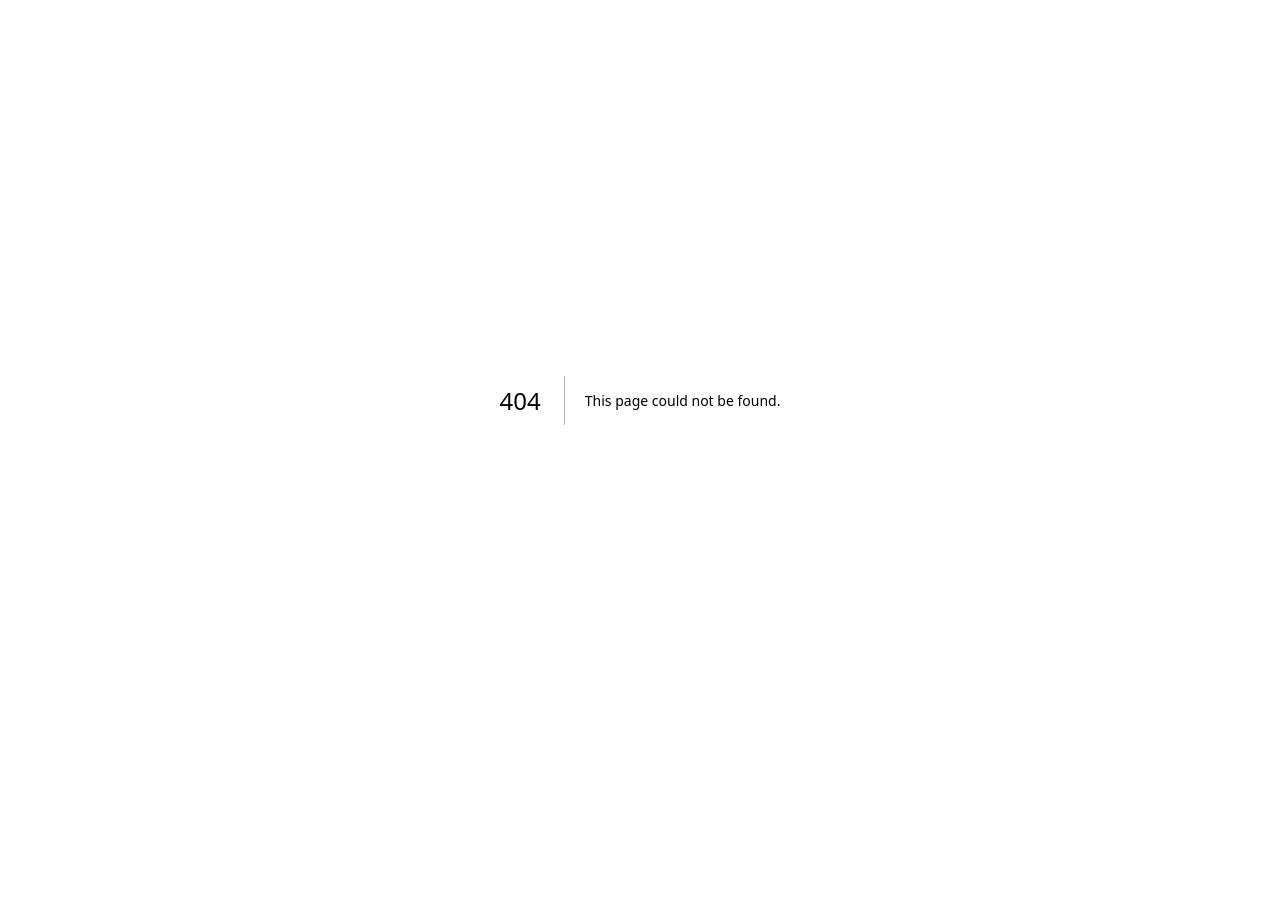
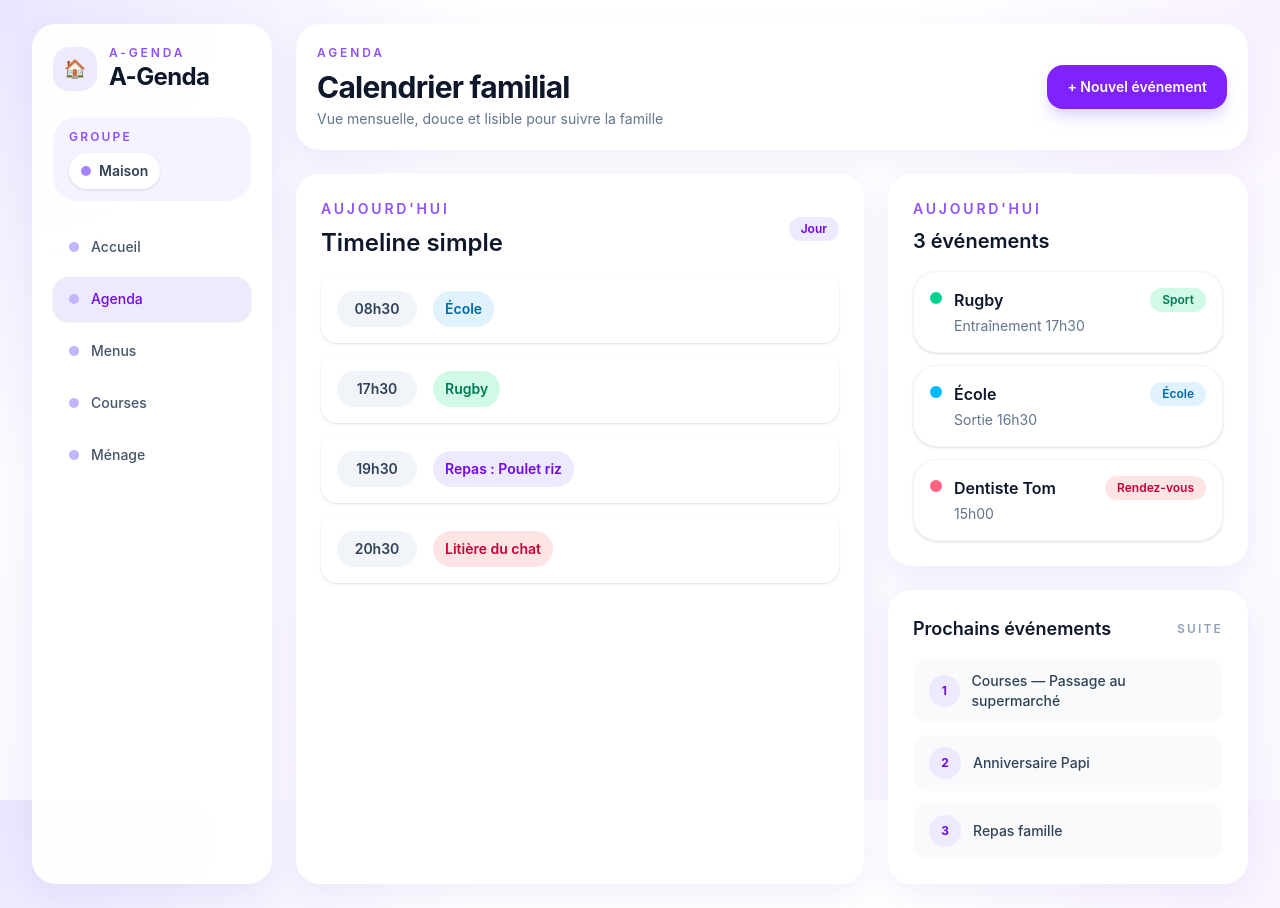
Before and after one commit to StephaneVenier/a-genda, a Next.js app: page /agenda in a window 1280 px wide. Before the commit this address had no page. Before the commit the page ends 800 px from the top, so only its background shows below. Built offline with nearby package versions, Linux system fonts and the light colour scheme.

Commit message:
fix: restore agenda navigation

```diff
--- /dev/null
+++ b/app/agenda/page.tsx
@@ -0,0 +1,202 @@
+import Link from "next/link";
+
+const events = [
+  {
+    title: "Rugby",
+    detail: "Entraînement 17h30",
+    badge: "Sport",
+    badgeStyle: "bg-emerald-100 text-emerald-700",
+    dot: "bg-emerald-400",
+  },
+  {
+    title: "École",
+    detail: "Sortie 16h30",
+    badge: "École",
+    badgeStyle: "bg-sky-100 text-sky-700",
+    dot: "bg-sky-400",
+  },
+  {
+    title: "Dentiste Tom",
+    detail: "15h00",
+    badge: "Rendez-vous",
+    badgeStyle: "bg-rose-100 text-rose-700",
+    dot: "bg-rose-400",
+  },
+];
+
+const upcomingEvents = ["Courses — Passage au supermarché", "Anniversaire Papi", "Repas famille"];
+
+const navItems = ["Accueil", "Agenda", "Menus", "Courses", "Ménage"];
+const navMap: Record<string, string> = {
+  Accueil: "/",
+  Agenda: "/agenda",
+  Menus: "/menus",
+  Courses: "/courses",
+  "Ménage": "/menage",
+};
+
+export default function AgendaPage() {
+  return (
+    <main className="min-h-screen px-4 py-4 text-slate-900 sm:px-6 lg:px-8 lg:py-6">
+      <div className="mx-auto grid max-w-7xl gap-6 lg:grid-cols-[240px_minmax(0,1fr)]">
+        <aside className="hidden lg:flex lg:flex-col">
+          <div className="glass-card flex h-full flex-col p-5">
+            <div className="space-y-6">
+              <div className="flex items-center gap-3">
+                <div className="flex h-11 w-11 items-center justify-center rounded-2xl bg-violet-100 text-lg">
+                  🏠
+                </div>
+                <div>
+                  <p className="text-xs font-semibold uppercase tracking-[0.24em] text-violet-500">
+                    A-Genda
+                  </p>
+                  <h1 className="text-2xl font-bold tracking-tight text-slate-900">A-Genda</h1>
+                </div>
+              </div>
+
+              <div className="rounded-3xl bg-violet-50 px-4 py-3">
+                <p className="text-xs font-semibold uppercase tracking-[0.18em] text-violet-500">
+                  Groupe
+                </p>
+                <div className="mt-2 inline-flex items-center gap-2 rounded-full bg-white px-3 py-2 text-sm font-semibold text-slate-700 shadow-sm">
+                  <span className="h-2.5 w-2.5 rounded-full bg-violet-400" />
+                  Maison
+                </div>
+              </div>
+            </div>
+
+            <nav className="mt-6 space-y-2">
+              {navItems.map((item) => (
+                <Link
+                  key={item}
+                  href={navMap[item]}
+                  className={[
+                    "flex items-center gap-3 rounded-2xl px-4 py-3 text-sm font-medium transition duration-200",
+                    item === "Agenda"
+                      ? "bg-violet-100 text-violet-700 shadow-sm"
+                      : "text-slate-600 hover:-translate-y-0.5 hover:bg-slate-50 hover:text-slate-900 hover:shadow-sm",
+                  ].join(" ")}
+                >
+                  <span className="h-2.5 w-2.5 rounded-full bg-violet-300" />
+                  {item}
+                </Link>
+              ))}
+            </nav>
+          </div>
+        </aside>
+
+        <section className="space-y-6 pb-24 lg:pb-0">
+          <header className="glass-card flex flex-col gap-4 p-5 sm:flex-row sm:items-center sm:justify-between">
+            <div>
+              <p className="text-xs font-semibold uppercase tracking-[0.24em] text-violet-500">
+                Agenda
+              </p>
+              <h1 className="mt-2 text-3xl font-bold tracking-tight text-slate-900">
+                Calendrier familial
+              </h1>
+              <p className="mt-1 text-sm text-slate-500">
+                Vue mensuelle, douce et lisible pour suivre la famille
+              </p>
+            </div>
+
+            <button className="inline-flex items-center justify-center rounded-2xl bg-violet-600 px-5 py-3 text-sm font-semibold text-white shadow-lg shadow-violet-200 transition duration-200 hover:-translate-y-0.5 hover:bg-violet-500 hover:shadow-xl">
+              + Nouvel événement
+            </button>
+          </header>
+
+          <div className="grid gap-6 xl:grid-cols-[minmax(0,1.7fr)_360px]">
+            <article className="glass-card p-5 md:p-6">
+              <div className="mb-4 flex items-center justify-between">
+                <div>
+                  <p className="text-sm font-semibold uppercase tracking-[0.2em] text-violet-500">
+                    Aujourd&apos;hui
+                  </p>
+                  <h2 className="mt-2 text-2xl font-semibold text-slate-900">Timeline simple</h2>
+                </div>
+                <span className="rounded-full bg-violet-100 px-3 py-1 text-xs font-semibold text-violet-700">
+                  Jour
+                </span>
+              </div>
+
+              <div className="space-y-3">
+                {[
+                  ["08h30", "École", "bg-sky-100 text-sky-700"],
+                  ["17h30", "Rugby", "bg-emerald-100 text-emerald-700"],
+                  ["19h30", "Repas : Poulet riz", "bg-violet-100 text-violet-700"],
+                  ["20h30", "Litière du chat", "bg-rose-100 text-rose-700"],
+                ].map(([time, label, tone]) => (
+                  <div
+                    key={time}
+                    className="flex items-center gap-4 rounded-2xl bg-white p-4 shadow-sm transition duration-200 hover:-translate-y-0.5 hover:shadow-md"
+                  >
+                    <span className="min-w-20 rounded-full bg-slate-100 px-3 py-2 text-center text-sm font-semibold text-slate-700">
+                      {time}
+                    </span>
+                    <span className={`rounded-full px-3 py-2 text-sm font-semibold ${tone}`}>
+                      {label}
+                    </span>
+                  </div>
+                ))}
+              </div>
+            </article>
+
+            <aside className="space-y-6">
+              <article className="glass-card p-5 md:p-6">
+                <div className="mb-4 flex items-center justify-between">
+                  <div>
+                    <p className="text-sm font-semibold uppercase tracking-[0.2em] text-violet-500">
+                      Aujourd&apos;hui
+                    </p>
+                    <h3 className="mt-2 text-xl font-semibold text-slate-900">3 événements</h3>
+                  </div>
+                </div>
+
+                <div className="space-y-3">
+                  {events.map((event) => (
+                    <article
+                      key={event.title}
+                      className="rounded-3xl border border-slate-100 bg-white p-4 shadow-sm transition duration-200 hover:-translate-y-0.5 hover:shadow-md"
+                    >
+                      <div className="flex items-start gap-3">
+                        <span className={`mt-1 h-3 w-3 rounded-full ${event.dot}`} />
+                        <div className="min-w-0 flex-1">
+                          <h4 className="font-semibold text-slate-900">{event.title}</h4>
+                          <p className="mt-1 text-sm text-slate-500">{event.detail}</p>
+                        </div>
+                        <span className={`rounded-full px-3 py-1 text-xs font-semibold ${event.badgeStyle}`}>
+                          {event.badge}
+                        </span>
+                      </div>
+                    </article>
+                  ))}
+                </div>
+              </article>
+
+              <article className="glass-card p-5 md:p-6">
+                <div className="mb-4 flex items-center justify-between">
+                  <h3 className="text-lg font-semibold text-slate-900">Prochains événements</h3>
+                  <span className="text-xs font-semibold uppercase tracking-[0.18em] text-slate-400">
+                    Suite
+                  </span>
+                </div>
+                <div className="space-y-3">
+                  {upcomingEvents.map((item, index) => (
+                    <div
+                      key={item}
+                      className="flex items-center gap-3 rounded-2xl bg-slate-50 px-4 py-3 text-sm font-medium text-slate-700 transition duration-200 hover:-translate-y-0.5 hover:bg-white hover:shadow-sm"
+                    >
+                      <span className="flex h-8 w-8 items-center justify-center rounded-full bg-violet-100 text-xs font-bold text-violet-700">
+                        {index + 1}
+                      </span>
+                      {item}
+                    </div>
+                  ))}
+                </div>
+              </article>
+            </aside>
+          </div>
+        </section>
+      </div>
+    </main>
+  );
+}
--- a/app/page.tsx
+++ b/app/page.tsx
@@ -27,7 +27,7 @@ const navItems = ["Accueil", "Agenda", "Menus", "Courses", "Ménage"];
 
 const navMap: Record<string, string> = {
   Accueil: "/",
-  Agenda: "#agenda",
+  Agenda: "/agenda",
   Menus: "/menus",
   Courses: "/courses",
   "Ménage": "/menage",
@@ -70,7 +70,7 @@ export default function HomePage() {
                   href={navMap[item]}
                   className={[
                     "flex items-center gap-3 rounded-2xl px-4 py-3 text-sm font-medium transition duration-200",
-                    item === "Accueil"
+                    index === 0
                       ? "bg-violet-100 text-violet-700 shadow-sm"
                       : "text-slate-600 hover:-translate-y-0.5 hover:bg-slate-50 hover:text-slate-900 hover:shadow-sm",
                   ].join(" ")}
@@ -198,13 +198,13 @@ export default function HomePage() {
 
       <nav className="fixed inset-x-0 bottom-0 z-20 border-t border-white/70 bg-white/92 px-3 pb-[max(0.5rem,env(safe-area-inset-bottom))] pt-2 backdrop-blur-xl lg:hidden">
         <div className="mx-auto grid max-w-3xl grid-cols-5 items-end gap-1">
-          {navItems.map((item) => (
+          {navItems.map((item, index) => (
             <Link
               key={item}
               href={navMap[item]}
               className={[
                 "flex flex-col items-center justify-end rounded-2xl px-2 py-2 text-[11px] font-medium transition duration-200",
-                item === "Accueil"
+                index === 0
                   ? "bg-violet-100 text-violet-700 shadow-sm"
                   : "text-slate-500 hover:-translate-y-0.5 hover:bg-slate-50 hover:text-slate-900",
               ].join(" ")}
```
